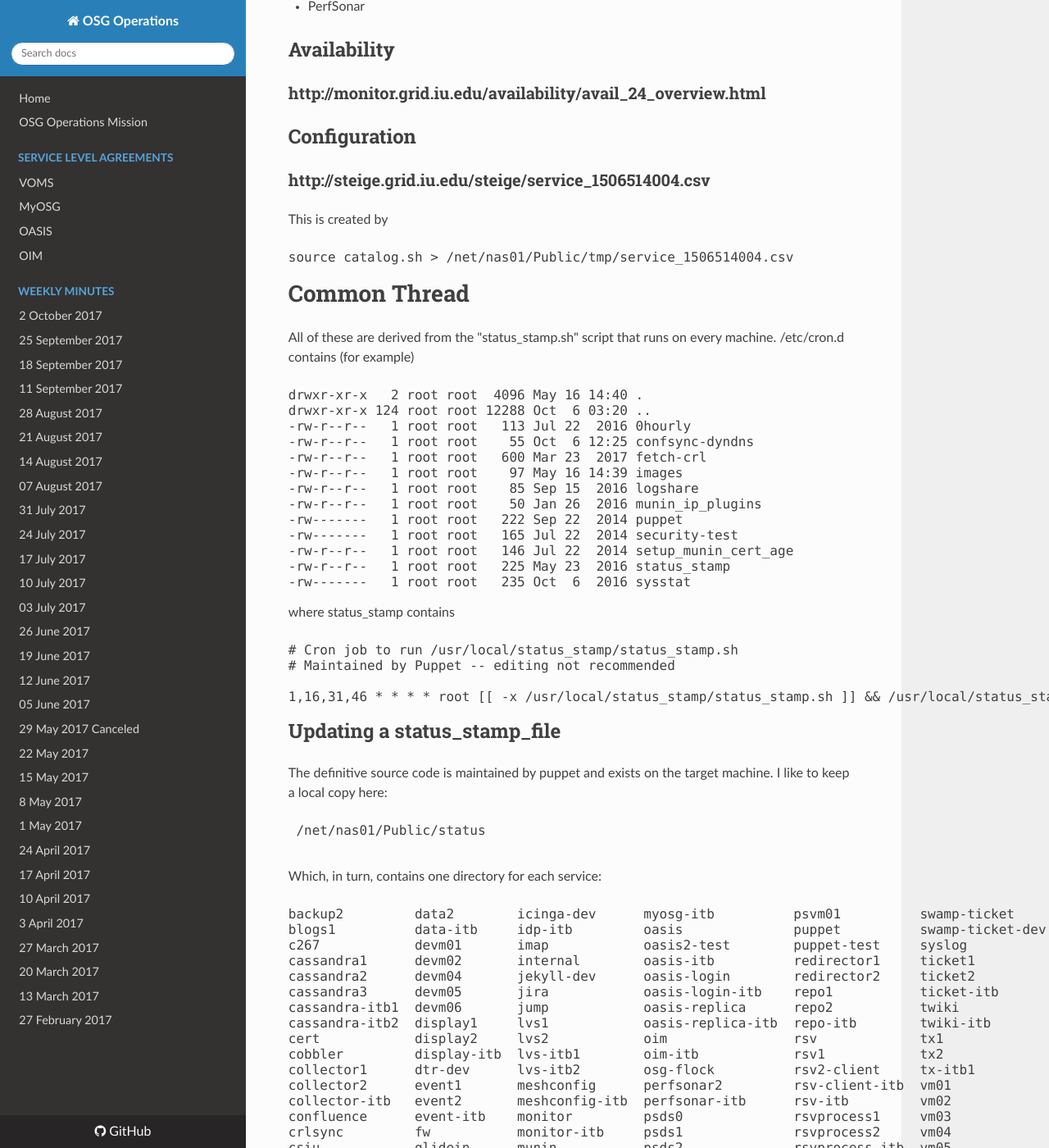
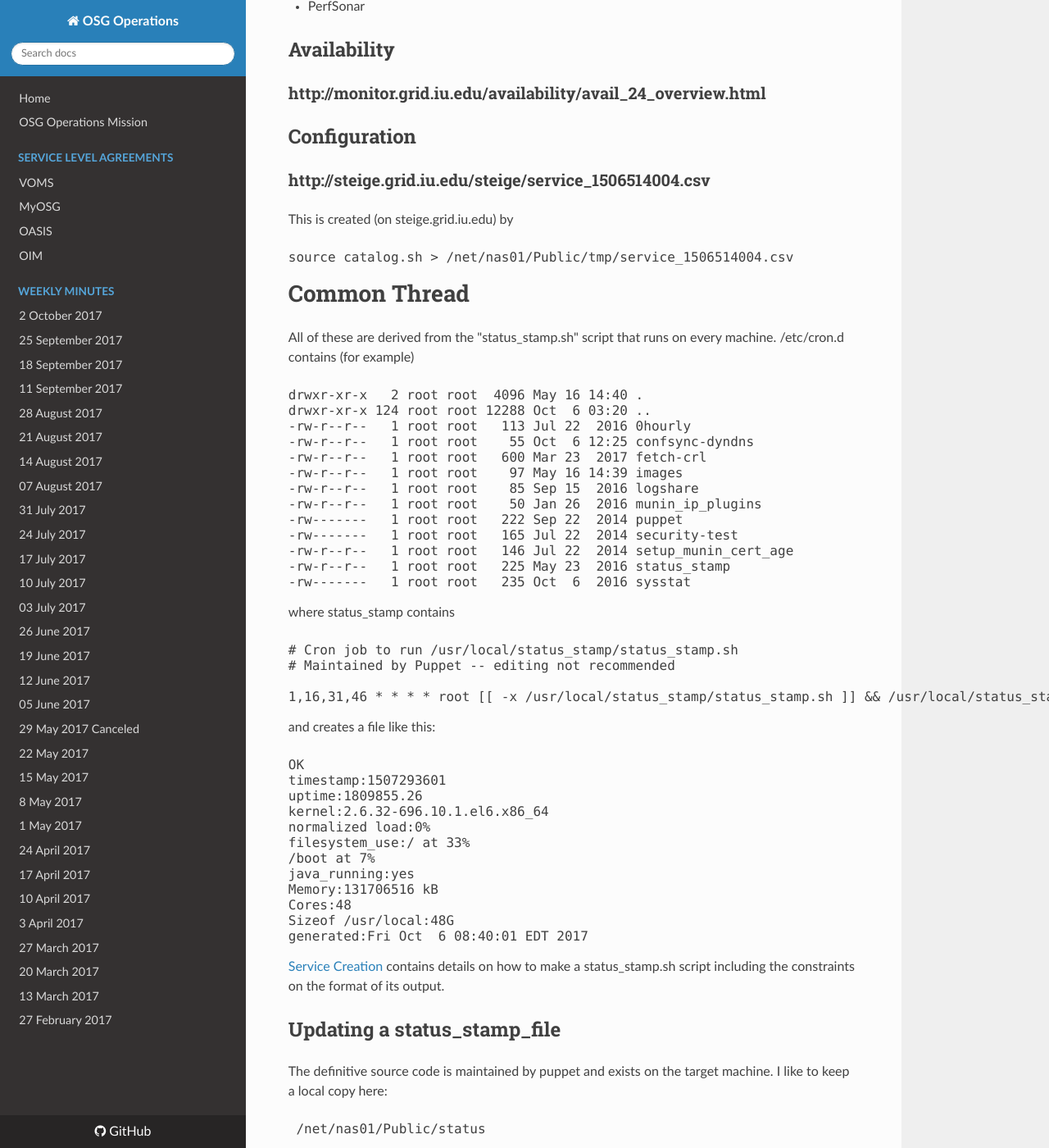
Before and after one commit to osg-htc/operations, an MkDocs documentation site: the page built from docs/configuration_management.md, in a window 1280 px wide and 1400 px high, scrolled down 566 px. Shown: the whole window at 82% size. Built offline with MkDocs 1.6.1, drawn with Linux system fonts in a browser that asks for light colours; nearby versions of some CDN libraries; old or Windows-style settings are respelled for this version of MkDocs.

Commit message:
Update configuration_management.md

```diff
--- a/docs/configuration_management.md
+++ b/docs/configuration_management.md
@@ -17,7 +17,7 @@ The overall status of our services can be seen here: [Scott Home page](http://st
 
 ## Configuration
 ### http://steige.grid.iu.edu/steige/service_1506514004.csv
-This is created by
+This is created (on steige.grid.iu.edu) by
 <pre>
 source catalog.sh > /net/nas01/Public/tmp/service_1506514004.csv
 </pre>
@@ -46,6 +46,23 @@ where status_stamp contains
 
 1,16,31,46 * * * * root [[ -x /usr/local/status_stamp/status_stamp.sh ]] && /usr/local/status_stamp/status_stamp.sh
 </pre>
+and creates a file like this:
+<pre>
+OK
+timestamp:1507293601
+uptime:1809855.26
+kernel:2.6.32-696.10.1.el6.x86_64
+normalized load:0%
+filesystem_use:/ at 33%
+/boot at 7%
+java_running:yes
+Memory:131706516 kB
+Cores:48
+Sizeof /usr/local:48G
+generated:Fri Oct  6 08:40:01 EDT 2017
+</pre>
+[Service Creation](https://github.com/opensciencegrid/operations/blob/master/docs/create_a_service.md) contains details
+on how to make a status_stamp.sh script including the constraints on the format of its output.
 
 ## Updating a status_stamp_file
 The definitive source code is maintained by puppet and exists on the target machine. I like to keep a local copy
```
